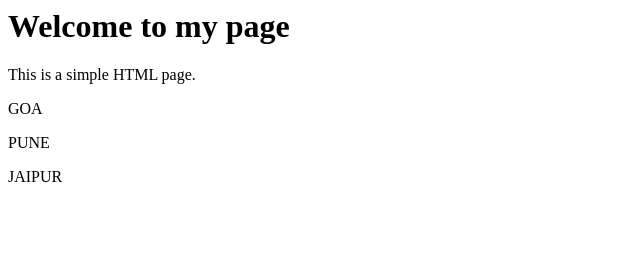
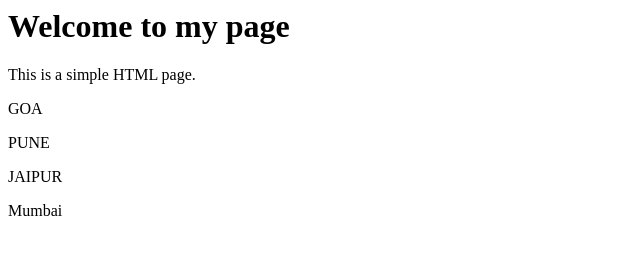
Before and after one commit to RitishaS/Locker, a plain HTML site: page index.html in a window 1280 px wide. Shown: the full height of the page, 0-640 px from the left. Drawn offline with Linux system fonts and the light colour scheme.

Commit message:
Added Mumbai

```diff
--- a/index.html
+++ b/index.html
@@ -3,3 +3,4 @@
 <p>GOA</p>
 <p>PUNE</p>
 <p>JAIPUR</p>
+<p>Mumbai</p>
```
